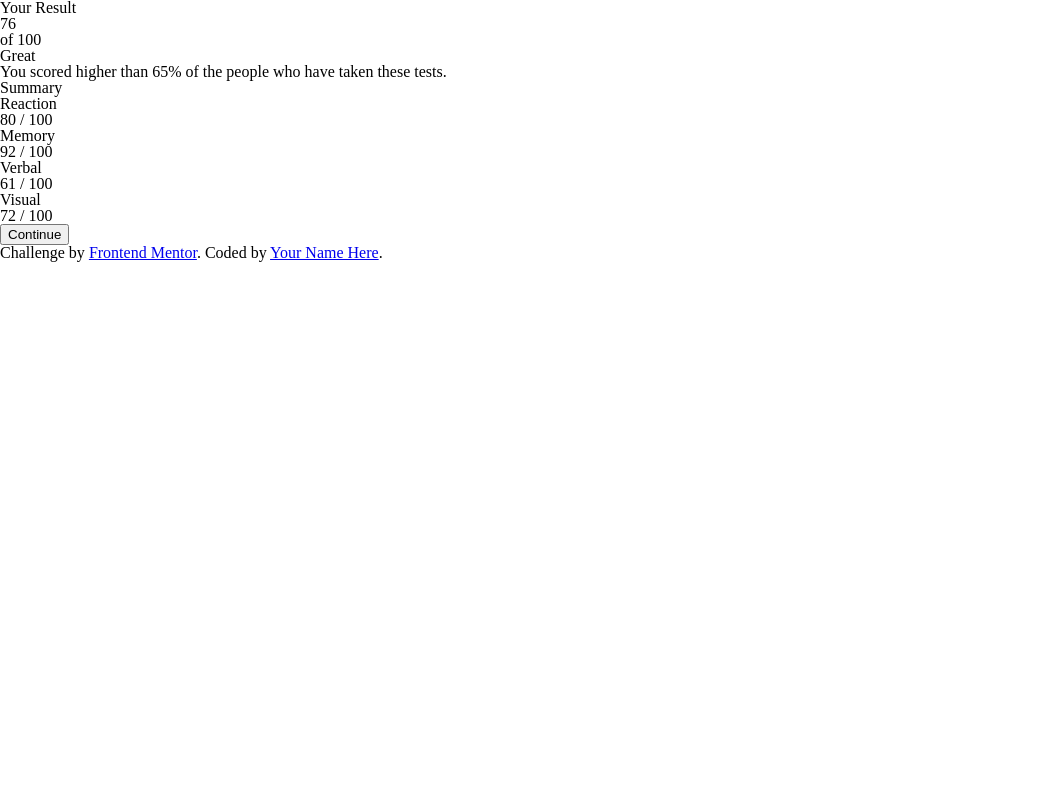
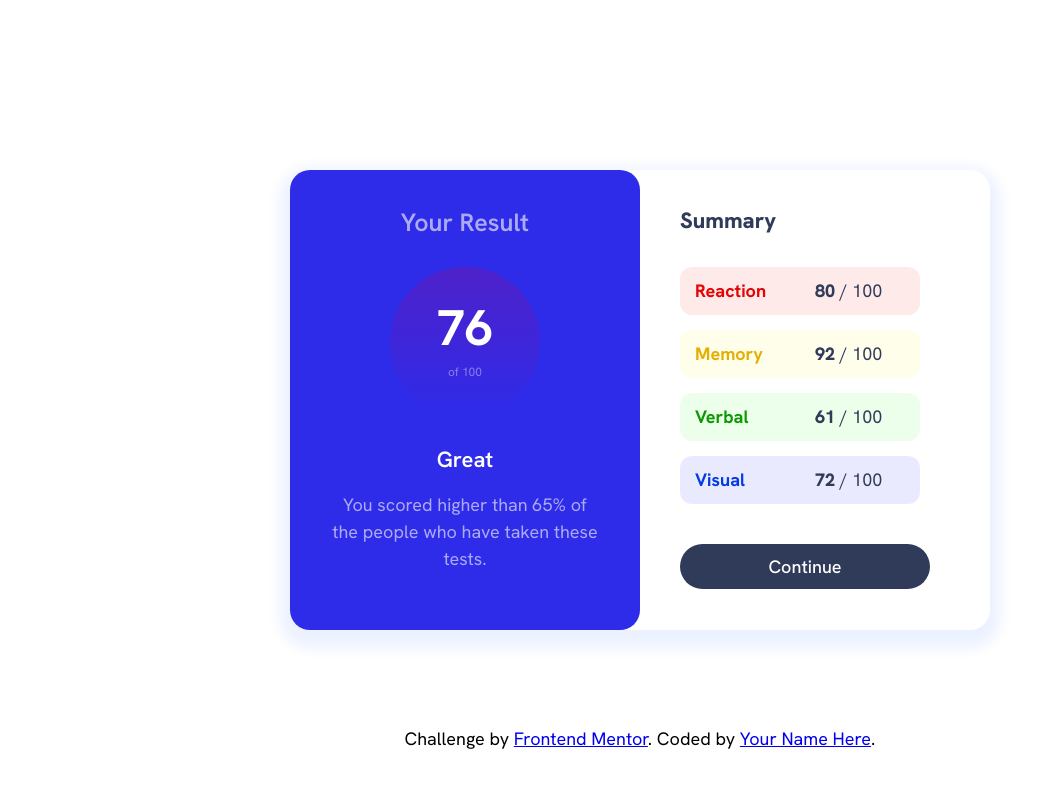
Before and after one commit to MarieG41/results-summary-component-main, a plain HTML site: page index.html in a window 1280 px wide. Shown: the whole page, without its empty margins (0-1061 px from the left). Drawn offline with Linux system fonts and the light colour scheme.

Commit message:
Desktop version finished

```diff
--- /dev/null
+++ b/_results.scss
@@ -0,0 +1,146 @@
+.main-content {
+    display: flex;
+    justify-content: center;
+    align-items: center;
+    margin-top: 170px;
+    .result-main-content {
+        width: 700px;
+        height: 460px;
+        display: grid;
+        grid-template-columns: 350px 350px;
+        background-color: var(--White);
+        border-radius: 20px;
+        -webkit-box-shadow: 0px 8px 15px 10px var(--Pale-blue);
+        box-shadow: 0px 8px 15px 10px var(--Pale-blue);
+        .results-summary {
+            display: flex;
+            flex-direction: column;
+            align-items: center;
+            text-align: center;
+            background-color: var(--Light-royal-blue-background);
+            border-radius: 20px;
+            padding: 40px;
+            color: var(--White);
+            h1 {
+                font-size: 25px;
+                font-weight: 600;
+                opacity: 0.6;
+            }
+            h3 {
+                font-weight: 600;
+                margin-bottom: 20px;
+                font-size: 22px;
+            }
+            p {
+                opacity: 0.6;
+                line-height: 150%;
+            }
+            .results-highlight {
+                margin: 32px 0;
+                border-radius: 100%;
+                height: 150px;
+                width: 150px;
+                background: linear-gradient(var(--Violet-blue-circle), var(--Persian-blue-circle));
+                display: flex;
+                flex-direction: column;
+                justify-content: center;
+                h2 {
+                    color: var(--White);
+                    font-size: 50px;
+                    font-weight: 700;
+                    margin-bottom: 10px;
+                }
+                p {
+                    color: var(--White);
+                    opacity: 0.4;
+                    font-size: 12px;
+                }
+            }
+        }
+        .results-details {
+            padding: 40px;
+            h2 {
+                font-weight: 800;
+                color: var( --Dark-gray-blue);
+                padding-bottom: 35px;
+                font-size: 22px;
+            }
+            button {
+                margin-top: 40px;
+                font-size: 18px;
+                width: 250px;
+                height: 45px;
+                background-color: var(--Dark-gray-blue);
+                color: var(--White);
+                font-family: 'Hanken Grotesk', sans-serif;
+                font-weight: 500;
+                border: none;
+                border-radius: 30px;
+            }
+            button:hover {
+                background-color: var(--Light-royal-blue-background);
+                cursor: pointer;
+            }
+            .summary-content {
+                display: grid;
+                grid-template-columns: 120px 120px;
+                row-gap: 15px;
+                span {
+                    color: var( --Dark-gray-blue);
+                    font-weight: 800;
+                }
+                p {
+                    color: var( --Dark-gray-blue);
+                }
+                .reaction-1 {
+                   background-color: rgba(255, 0, 0, 0.082);
+                   border-radius: 12px 0 0 12px ;
+                   padding: 15px;
+                   font-weight: 700;
+                   color: rgb(228, 2, 2);
+                }
+                .reaction-2 {
+                    background-color: rgba(255, 0, 0, 0.082);
+                    border-radius: 0 12px 12px 0;
+                    padding: 15px;
+                 }
+                 .memory-1 {
+                    background-color: rgba(255, 234, 0, 0.082);
+                    border-radius: 12px 0 0 12px ;
+                    padding: 15px;
+                    font-weight: 700;
+                    color: rgb(228, 175, 2);
+                 }
+                 .memory-2 {
+                     background-color: rgba(255, 234, 0, 0.082);
+                     border-radius: 0 12px 12px 0;
+                     padding: 15px;
+                  }
+                  .verbal-1 {
+                    background-color: rgba(17, 255, 0, 0.082);
+                    border-radius: 12px 0 0 12px ;
+                    padding: 15px;
+                    font-weight: 700;
+                    color: rgb(13, 153, 0);
+                 }
+                 .verbal-2 {
+                     background-color: rgba(17, 255, 0, 0.082);
+                     border-radius: 0 12px 12px 0;
+                     padding: 15px;
+                  }
+                  .visual-1 {
+                    background-color: rgba(4, 0, 255, 0.082);
+                    border-radius: 12px 0 0 12px ;
+                    padding: 15px;
+                    font-weight: 700;
+                    color: rgb(2, 59, 228);
+                 }
+                 .visual-2 {
+                     background-color: rgba(4, 0, 255, 0.082);
+                     border-radius: 0 12px 12px 0;
+                     padding: 15px;
+                  }
+            }
+        }
+    }
+}
--- a/index.html
+++ b/index.html
@@ -5,7 +5,9 @@
   <meta name="viewport" content="width=device-width, initial-scale=1.0"> <!-- displays site properly based on user's device -->
 
   <link rel="icon" type="image/png" sizes="32x32" href="./assets/images/favicon-32x32.png">
-
+  <link rel="preconnect" href="https://fonts.googleapis.com">
+<link rel="preconnect" href="https://fonts.gstatic.com" crossorigin>
+<link href="https://fonts.googleapis.com/css2?family=Hanken+Grotesk:ital,wght@0,100..900;1,100..900&display=swap" rel="stylesheet">
   <title>Frontend Mentor | Results summary component</title>
   <link rel="stylesheet" href="reset.css">
   <link rel="stylesheet" href="style.css">
@@ -13,6 +15,7 @@
 
 </head>
 <body>
+  <div class="main-content">
     <div class="result-main-content">
       <div class="results-summary">
         <h1>Your Result</h1>
@@ -27,23 +30,23 @@
 
       <div class="results-details">
         <h2>Summary</h2>
+        <div class="summary-content">
+            <h3 class="reaction-1">Reaction</h3>
+            <p class="reaction-2"><span>80</span> / 100</p>
+          <h3 class="memory-1">Memory</h3>
+          <p class="memory-2"><span>92</span> / 100</p>
 
-    <h3>Reaction</h3>
-    <p><span>80</span> / 100</p>
+          <h3 class="verbal-1">Verbal</h3>
+          <p class="verbal-2"><span>61</span> / 100</p>
 
-    <h3>Memory</h3>
-    <p><span>92</span> / 100</p>
-
-    <h3>Verbal</h3>
-    <p><span>61</span> / 100</p>
-
-    <h3>Visual</h3>
-    <p><span>72</span> / 100</p>
-
+          <h3 class="visual-1">Visual</h3>
+          <p class="visual-2"><span>72</span> / 100</p>
+        </div>
         <button>Continue</button>
       </div>
+    </div>
+  </div>
 
-</div>
 
 
   <div class="attribution">
--- /dev/null
+++ b/main.scss
@@ -0,0 +1,19 @@
+:root {
+    --Light-royal-blue-background: hsl(241, 81%, 54%);
+    --Violet-blue-circle: hsla(256, 72%, 46%, 1);
+    --Persian-blue-circle: hsla(241, 72%, 46%, 0);
+    --White: hsl(0, 0%, 100%);
+    --Pale-blue: hsl(221, 100%, 96%);
+    --Light-lavender: hsl(241, 100%, 89%);
+    --Dark-gray-blue: hsl(224, 30%, 27%);
+}
+
+body {
+    font-family: 'Hanken Grotesk', sans-serif;
+    font-size: 18px;
+    .attribution {
+        margin: 100px 0;
+        text-align: center
+    }
+}
+@import 'results';
```
Also changed, not shown: style.css, 1 other file. Lines whose indentation alone changed are shown as unchanged.
